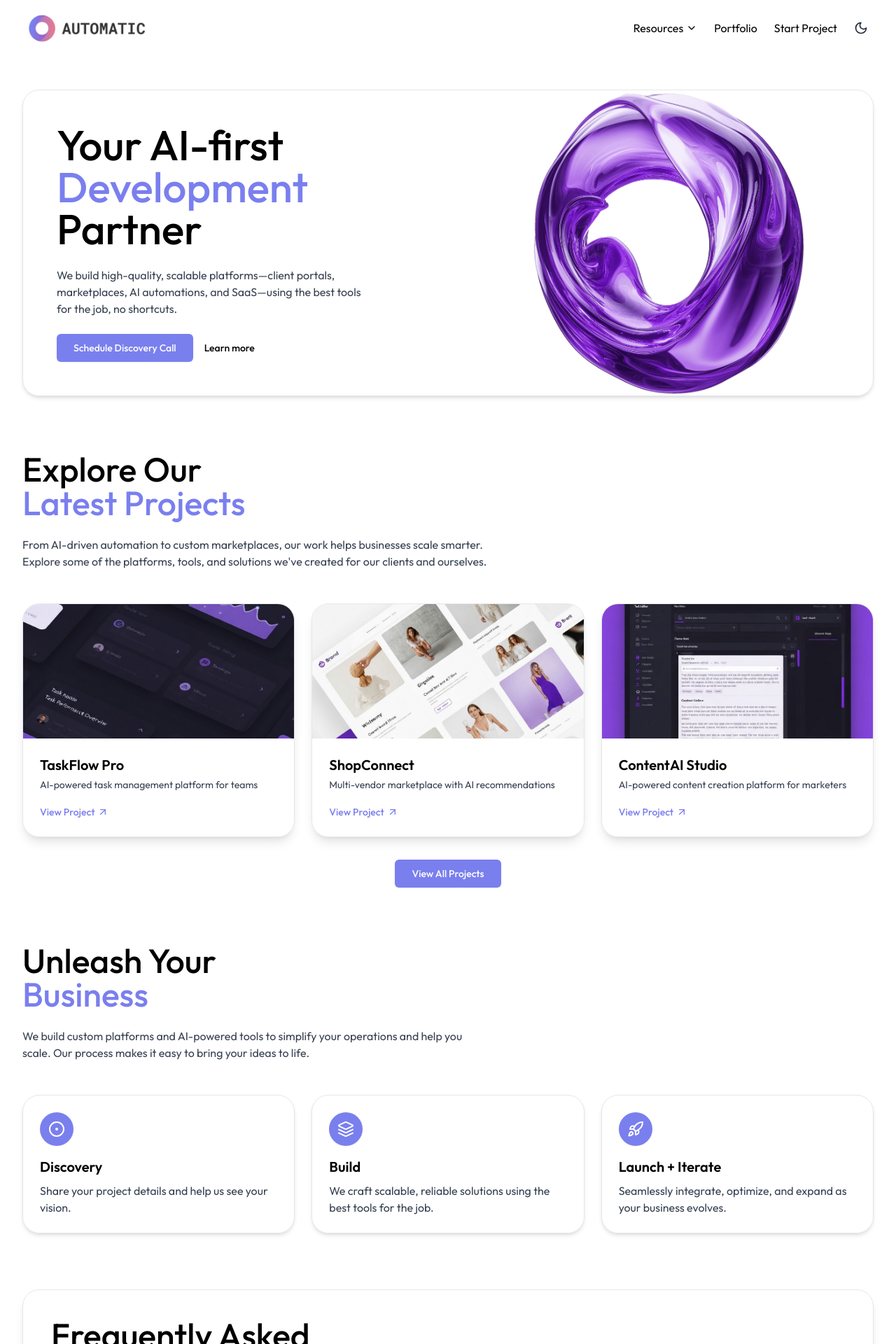
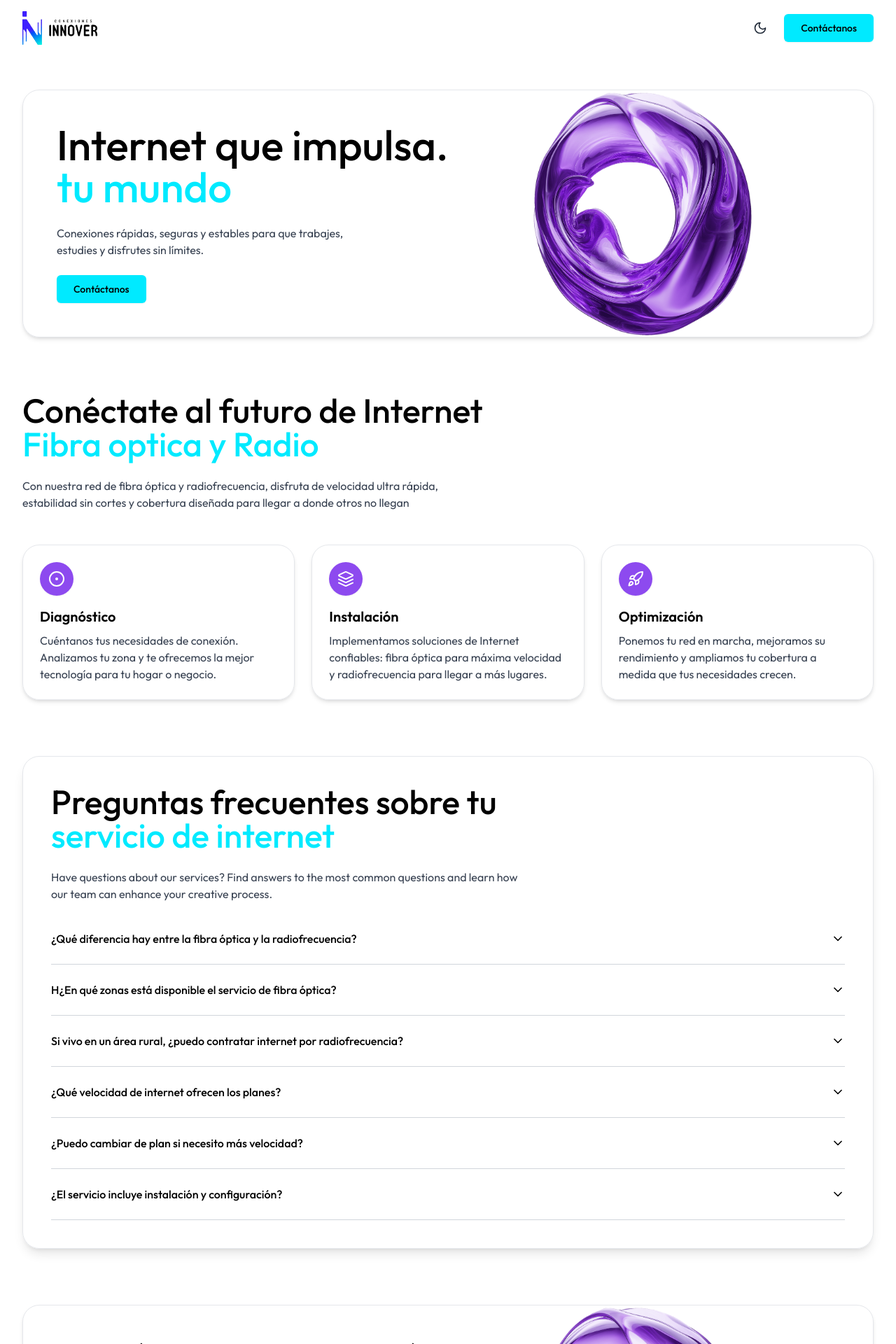
Before and after one commit to ArbCode27/Innover_landing, a Next.js app: page / in a window 1280 px wide. Shown: the top 1920 px of the page at 70% size. Built offline with nearby package versions, Linux system fonts and the light colour scheme.

Commit message:
finish web

```diff
--- a/app/layout.tsx
+++ b/app/layout.tsx
@@ -1,45 +1,49 @@
-import type React from "react"
-import type { Metadata } from "next"
-import { Outfit } from "next/font/google"
-import { ThemeProvider } from "@/components/theme-provider"
-import { Analytics } from "@vercel/analytics/react"
-import "@/components/landing-page/styles.css"
-import { Suspense } from "react"
-import "./globals.css"
+import type React from "react";
+import type { Metadata } from "next";
+import { Outfit } from "next/font/google";
+import { ThemeProvider } from "@/components/theme-provider";
+import { Analytics } from "@vercel/analytics/react";
+import "@/components/landing-page/styles.css";
+import { Suspense } from "react";
+import "./globals.css";
 
 const outfit = Outfit({
   subsets: ["latin"],
   display: "swap",
   weight: ["400", "500", "600", "700"],
   variable: "--font-outfit",
-})
+});
 
 export const metadata: Metadata = {
-  title: "Automatic - Your AI-first Development Partner",
-  description:
-    "We build high-quality, scalable platforms—client portals, marketplaces, AI automations, and SaaS—using the best tools for the job, no shortcuts.",
-  icons: {
-    icon: [{ url: "/automatic-favicon-no-bg.png", type: "image/png" }],
-    apple: [{ url: "/automatic-favicon-no-bg.png" }],
-  },
-    generator: 'v0.app'
-}
+  title: "Innover",
+  description: "Conectate a la mejor red de internet con nosotros.",
+  // icons: {
+  //   icon: [{ url: "/automatic-favicon-no-bg.png", type: "image/png" }],
+  //   apple: [{ url: "/automatic-favicon-no-bg.png" }],
+  // },
+  // generator: "v0.app",
+};
 
 export default function RootLayout({
   children,
 }: {
-  children: React.ReactNode
+  children: React.ReactNode;
 }) {
   return (
     <html lang="en" suppressHydrationWarning>
       <body className={outfit.className}>
         <Suspense fallback={null}>
-          <ThemeProvider attribute="class" defaultTheme="system" enableSystem disableTransitionOnChange>
+          <ThemeProvider
+            attribute="class"
+            defaultTheme="system"
+            enableSystem
+            disableTransitionOnChange
+          >
             {children}
           </ThemeProvider>
           <Analytics />
         </Suspense>
       </body>
     </html>
-  )
+  );
 }
--- a/components/landing-page/contact-form-button.tsx
+++ b/components/landing-page/contact-form-button.tsx
@@ -1,17 +1,23 @@
-"use client"
+"use client";
 
-import Link from "next/link"
-import type React from "react"
+import Link from "next/link";
+import type React from "react";
 
 interface ContactFormButtonProps {
-  className?: string
-  children?: React.ReactNode
+  className?: string;
+  children?: React.ReactNode;
 }
 
-export default function ContactFormButton({ className = "", children }: ContactFormButtonProps) {
+export default function ContactFormButton({
+  className = "",
+  children,
+}: ContactFormButtonProps) {
   return (
-    <Link href="/start" className={className || "btn-primary"}>
-      {children || "Schedule Discovery Call"}
+    <Link
+      href="/start"
+      className={className || "btn-primary text-black bg-[#00eaff]"}
+    >
+      {children || "Contáctanos"}
     </Link>
-  )
+  );
 }
--- a/components/landing-page/faq.tsx
+++ b/components/landing-page/faq.tsx
@@ -1,69 +1,75 @@
-"use client"
+"use client";
 
-import { useState } from "react"
-import { ChevronDown } from "lucide-react"
+import { useState } from "react";
+import { ChevronDown } from "lucide-react";
 
 const faqs = [
   {
     id: 1,
-    question: "What can I expect when we work together?",
+    question: "¿Qué diferencia hay entre la fibra óptica y la radiofrecuencia?",
     answer:
-      "We start with a discovery call to understand your needs, then provide a detailed proposal with timeline and cost estimates. Once approved, we begin development with regular updates and feedback sessions.",
+      "La fibra óptica ofrece velocidades más altas y conexión más estable, ideal para hogares y empresas con gran demanda de internet. La radiofrecuencia permite acceso en zonas donde no llega la fibra, siendo más flexible para áreas rurales o difíciles de cubrir con cableado.",
   },
   {
     id: 2,
-    question: "How long do projects take to build?",
+    question: "H¿En qué zonas está disponible el servicio de fibra óptica?",
     answer:
-      "Project timelines vary based on complexity. Simple websites might take 2-4 weeks, while complex platforms can take 3-6 months. We provide detailed timelines during the proposal phase.",
+      "El servicio de fibra óptica está disponible principalmente en áreas urbanas y suburbanas con cobertura de infraestructura. Puedes consultar la disponibilidad exacta ingresando tu dirección en nuestro sitio web o contactando a nuestro equipo de ventas.",
   },
   {
     id: 3,
-    question: "What tools do you use to build?",
+    question:
+      "Si vivo en un área rural, ¿puedo contratar internet por radiofrecuencia?",
     answer:
-      "We use modern frameworks like React, Next.js, and Node.js, along with AI tools and cloud services. Our stack is tailored to each project's specific requirements.",
+      "Sí, el internet por radiofrecuencia está diseñado para zonas rurales y lugares donde la fibra óptica no llega, ofreciendo conexión estable y velocidades competitivas.",
   },
   {
     id: 4,
-    question: "How much does a typical project cost?",
+    question: "¿Qué velocidad de internet ofrecen los planes?",
     answer:
-      "Project costs vary widely based on requirements. Simple websites start around $5,000, while complex platforms can range from $25,000 to $100,000+. We provide detailed quotes after our discovery process.",
+      "Ofrecemos distintos planes que se ajustan a tus necesidades, con velocidades desde [X Mbps] hasta [Y Mbps] tanto para fibra óptica como para radiofrecuencia. Puedes elegir el plan ideal según tu consumo y dispositivos conectados.",
   },
   {
     id: 5,
-    question: "How do you manage payments?",
+    question: "¿Puedo cambiar de plan si necesito más velocidad?",
     answer:
-      "We typically work with a 50% upfront deposit and the remaining 50% upon project completion. For larger projects, we may establish milestone-based payment schedules.",
+      "Sí, puedes actualizar o cambiar de plan en cualquier momento sin complicaciones. Nuestro equipo te guiará para ajustar tu servicio a tus necesidades.",
   },
   {
     id: 6,
-    question: "Can you manage my app's technical support with users?",
+    question: "¿El servicio incluye instalación y configuración?",
     answer:
-      "Yes, we offer ongoing technical support and maintenance packages. These can include user support, bug fixes, feature updates, and performance monitoring.",
+      "Sí, todos nuestros planes incluyen instalación profesional y configuración del equipo, asegurando que tu conexión funcione correctamente desde el primer día.",
   },
-]
+];
 
 export default function Faq() {
-  const [openItem, setOpenItem] = useState<number | null>(null)
+  const [openItem, setOpenItem] = useState<number | null>(null);
 
   const toggleItem = (id: number) => {
-    setOpenItem(openItem === id ? null : id)
-  }
+    setOpenItem(openItem === id ? null : id);
+  };
 
   return (
     <section id="faq" className="my-20">
       <div className="card p-8 md:p-10 shadow-lg">
         <h2 className="text-black dark:text-white mb-6 text-3xl md:text-4xl lg:text-5xl font-medium leading-tight">
-          Frequently Asked
-          <span className="block text-[#7A7FEE] dark:text-[#7A7FEE]">Questions</span>
+          Preguntas frecuentes sobre tu
+          <span className="block text-[#00eaff] dark:text-[#00eaff]">
+            servicio de internet
+          </span>
         </h2>
         <p className="mb-8 max-w-2xl text-gray-700 dark:text-gray-300">
-          Have questions about our services? Find answers to the most common questions and learn how our team can
-          enhance your creative process.
+          Have questions about our services? Find answers to the most common
+          questions and learn how our team can enhance your creative process.
         </p>
 
         <div className="space-y-4">
           {faqs.map((faq) => (
-            <div key={faq.id} className="border-b pb-4 border-gray-300 dark:border-gray-700">
+            <div
+              key={faq.id}
+              className="border-b pb-4 border-gray-300 dark:border-gray-700"
+            >
               <button
                 onClick={() => toggleItem(faq.id)}
                 className="flex justify-between items-center w-full text-left py-2 font-medium text-black dark:text-white hover:text-[#7A7FEE] dark:hover:text-[#7A7FEE] transition-colors"
@@ -72,11 +78,16 @@ export default function Faq() {
               >
                 <span className="font-medium">{faq.question}</span>
                 <ChevronDown
-                  className={`w-5 h-5 transition-transform ${openItem === faq.id ? "rotate-180 text-[#7A7FEE]" : ""}`}
+                  className={`w-5 h-5 transition-transform ${
+                    openItem === faq.id ? "rotate-180 text-[#00eaff]" : ""
+                  }`}
                 />
               </button>
               {openItem === faq.id && (
-                <div id={`faq-answer-${faq.id}`} className="mt-2 text-gray-700 dark:text-gray-300">
+                <div
+                  id={`faq-answer-${faq.id}`}
+                  className="mt-2 text-gray-700 dark:text-gray-300"
+                >
                   {faq.answer}
                 </div>
               )}
@@ -85,5 +96,5 @@ export default function Faq() {
         </div>
       </div>
     </section>
-  )
+  );
 }
--- a/components/landing-page/footer.tsx
+++ b/components/landing-page/footer.tsx
@@ -1,21 +1,22 @@
-"use client"
+"use client";
 
-import Link from "next/link"
-import Image from "next/image"
-import { useTheme } from "next-themes"
-import { useState, useEffect } from "react"
+import Link from "next/link";
+import Image from "next/image";
+import { useTheme } from "next-themes";
+import { useState, useEffect } from "react";
 
 export default function Footer() {
-  const { resolvedTheme } = useTheme()
-  const [mounted, setMounted] = useState(false)
+  const { resolvedTheme } = useTheme();
+  const [mounted, setMounted] = useState(false);
 
   // Ensure component is mounted before rendering theme-dependent elements
   useEffect(() => {
-    setMounted(true)
-  }, [])
+    setMounted(true);
+  }, []);
 
   // Determine which logo to show based on theme
-  const logoSrc = mounted && resolvedTheme === "dark" ? "/logo-light.png" : "/logo-dark.png"
+  const logoSrc =
+    mounted && resolvedTheme === "dark" ? "/innover.png" : "/innover.png";
 
   return (
     <footer className="container py-8 border-t border-gray-200 dark:border-gray-800">
@@ -34,13 +35,14 @@ export default function Footer() {
           )}
         </Link>
         <p className="text-sm text-gray-600 dark:text-gray-400 max-w-md mx-auto mb-8">
-          Your AI-first development partner building high-quality, scalable platforms.
+          Tu socio tecnológico en internet, innovación y conectividad sin
+          límites.
         </p>
 
         <p className="text-sm text-gray-500 dark:text-gray-400">
-          © {new Date().getFullYear()} Automatic. All rights reserved.
+          © {new Date().getFullYear()} Todos los derechos reservados.
         </p>
       </div>
     </footer>
-  )
+  );
 }
--- a/components/landing-page/header.tsx
+++ b/components/landing-page/header.tsx
@@ -1,72 +1,78 @@
-"use client"
+"use client";
 
-import type React from "react"
+import type React from "react";
 
-import { useState, useEffect } from "react"
-import Image from "next/image"
-import Link from "next/link"
-import { usePathname, useRouter } from "next/navigation"
-import { Menu } from "lucide-react"
-import ThemeToggle from "./theme-toggle"
-import { useTheme } from "next-themes"
-import NavDropdown from "./nav-dropdown"
-import MobileMenu from "./mobile-menu"
-import { resourcesDropdownData } from "./nav-data"
+import { useState, useEffect } from "react";
+import Image from "next/image";
+import Link from "next/link";
+import { usePathname, useRouter } from "next/navigation";
+import { Menu } from "lucide-react";
+import ThemeToggle from "./theme-toggle";
+import { useTheme } from "next-themes";
+import MobileMenu from "./mobile-menu";
+import ContactFormButton from "./contact-form-button";
 
 export default function Header() {
-  const [mobileMenuOpen, setMobileMenuOpen] = useState(false)
-  const [isScrolled, setIsScrolled] = useState(false)
-  const [mounted, setMounted] = useState(false)
-  const { resolvedTheme } = useTheme()
-  const pathname = usePathname()
-  const router = useRouter()
+  const [mobileMenuOpen, setMobileMenuOpen] = useState(false);
+  const [isScrolled, setIsScrolled] = useState(false);
+  const [mounted, setMounted] = useState(false);
+  const { resolvedTheme } = useTheme();
+  const pathname = usePathname();
+  const router = useRouter();
 
   // Ensure component is mounted before rendering theme-dependent elements
   useEffect(() => {
-    setMounted(true)
-  }, [])
+    setMounted(true);
+  }, []);
 
   useEffect(() => {
     const handleScroll = () => {
       // Update header background when scrolled
       if (window.scrollY > 10) {
-        setIsScrolled(true)
+        setIsScrolled(true);
       } else {
-        setIsScrolled(false)
+        setIsScrolled(false);
       }
-    }
+    };
 
-    window.addEventListener("scroll", handleScroll)
+    window.addEventListener("scroll", handleScroll);
 
     // Initial check in case page is loaded scrolled down
-    handleScroll()
+    handleScroll();
 
     return () => {
-      window.removeEventListener("scroll", handleScroll)
-    }
-  }, [])
+      window.removeEventListener("scroll", handleScroll);
+    };
+  }, []);
 
   // Handle logo click with theme preservation
   const handleLogoClick = (e: React.MouseEvent) => {
-    e.preventDefault()
+    e.preventDefault();
 
     // Use router.push instead of Link's default behavior
-    router.push("/")
-  }
+    router.push("/");
+  };
 
   // Determine which logo to show based on theme
-  const logoSrc = mounted && resolvedTheme === "dark" ? "/logo-light.png" : "/logo-dark.png"
+  const logoSrc =
+    mounted && resolvedTheme === "dark" ? "/innover.png" : "/innover.png";
 
   return (
     <>
       <header
         className={`sticky top-0 z-40 w-full transition-all duration-200 ${
-          isScrolled ? "bg-white/90 dark:bg-[#111111]/90 backdrop-blur-sm shadow-sm" : "bg-transparent"
+          isScrolled
+            ? "bg-[#f2f2f2]/40 dark:bg-[#f2f2f2]/40 backdrop-blur-sm shadow-sm"
+            : "bg-transparent"
         }`}
       >
         <div className="container py-4">
           <div className="flex items-center justify-between">
-            <Link href="/" className="flex items-center" onClick={handleLogoClick}>
+            <Link
+              href="/"
+              className="flex items-center"
+              onClick={handleLogoClick}
+            >
               {/* Use a div with the same dimensions during SSR to prevent layout shift */}
               {mounted ? (
                 <Image
@@ -84,7 +90,7 @@ export default function Header() {
 
             <div className="flex items-center space-x-4">
               {/* Desktop Navigation */}
-              <nav className="hidden md:block">
+              {/* <nav className="hidden md:block">
                 <ul className="flex space-x-6">
                   <li className="hidden md:block">
                     <NavDropdown
@@ -119,9 +125,10 @@ export default function Header() {
                     </Link>
                   </li>
                 </ul>
-              </nav>
+              </nav> */}
 
               <ThemeToggle />
+              <ContactFormButton />
 
               {/* Mobile Menu Button */}
               <button
@@ -137,7 +144,10 @@ export default function Header() {
       </header>
 
       {/* Mobile Menu */}
-      <MobileMenu isOpen={mobileMenuOpen} onClose={() => setMobileMenuOpen(false)} />
+      <MobileMenu
+        isOpen={mobileMenuOpen}
+        onClose={() => setMobileMenuOpen(false)}
+      />
     </>
-  )
+  );
 }
--- a/components/landing-page/hero.tsx
+++ b/components/landing-page/hero.tsx
@@ -1,5 +1,5 @@
-import Image from "next/image"
-import ContactFormButton from "./contact-form-button"
+import Image from "next/image";
+import ContactFormButton from "./contact-form-button";
 
 export default function Hero() {
   return (
@@ -8,19 +8,17 @@ export default function Hero() {
         {/* Text content - takes full width on mobile */}
         <div className="w-full md:w-3/5 z-10">
           <h1 className="text-black dark:text-white text-4xl md:text-5xl lg:text-6xl font-medium leading-tight">
-            Your AI-first
-            <span className="block text-[#7A7FEE] dark:text-[#7A7FEE]">Development</span>
-            Partner
+            Internet que impulsa.
+            <span className="block text-[#00eaff] dark:text-[#00eaff]">
+              tu mundo
+            </span>
           </h1>
           <p className="my-6 text-sm md:text-base max-w-md text-gray-700 dark:text-gray-300">
-            We build high-quality, scalable platforms—client portals, marketplaces, AI automations, and SaaS—using the
-            best tools for the job, no shortcuts.
+            Conexiones rápidas, seguras y estables para que trabajes, estudies y
+            disfrutes sin límites.
           </p>
           <div className="flex flex-wrap items-center gap-4">
             <ContactFormButton />
-            <a href="#services" className="btn-secondary text-black dark:text-white">
-              Learn more
-            </a>
           </div>
         </div>
 
@@ -36,5 +34,5 @@ export default function Hero() {
         </div>
       </div>
     </section>
-  )
+  );
 }
--- a/components/landing-page/index.tsx
+++ b/components/landing-page/index.tsx
@@ -1,30 +1,43 @@
-import Header from "./header"
-import Hero from "./hero"
-import Projects from "./projects"
-import Services from "./services"
-import Faq from "./faq"
-import CallToAction from "./call-to-action"
-import Footer from "./footer"
-import ContactFormButton from "./contact-form-button"
-import StartProject from "./start-project"
-import type { LandingPageProps } from "./types"
+import Header from "./header";
+import Hero from "./hero";
+import Projects from "./projects";
+import Services from "./services";
+import Faq from "./faq";
+import CallToAction from "./call-to-action";
+import Footer from "./footer";
+import ContactFormButton from "./contact-form-button";
+import StartProject from "./start-project";
+import type { LandingPageProps } from "./types";
 
 // Export individual components for flexible usage
-export { Header, Hero, Projects, Services, Faq, CallToAction, Footer, ContactFormButton, StartProject }
+export {
+  Header,
+  Hero,
+  Projects,
+  Services,
+  Faq,
+  CallToAction,
+  Footer,
+  ContactFormButton,
+  StartProject,
+};
 
 // Main component that combines all sections
-export default function LandingPage({ showHeader = true, showFooter = true }: LandingPageProps) {
+export default function LandingPage({
+  showHeader = true,
+  showFooter = true,
+}: LandingPageProps) {
   return (
     <main className="min-h-screen bg-white dark:bg-[#111111]">
       {showHeader && <Header />}
       <div className="container pt-4">
         <Hero />
-        <Projects />
+        {/* <Projects /> */}
         <Services />
         <Faq />
         <CallToAction />
       </div>
       {showFooter && <Footer />}
     </main>
-  )
+  );
 }
--- a/components/landing-page/services.tsx
+++ b/components/landing-page/services.tsx
@@ -1,52 +1,67 @@
-import { CircleDot, Layers, Rocket } from "lucide-react"
+import { CircleDot, Layers, Rocket } from "lucide-react";
 
 const services = [
   {
     id: 1,
-    title: "Discovery",
-    description: "Share your project details and help us see your vision.",
+    title: "Diagnóstico",
+    description:
+      "Cuéntanos tus necesidades de conexión. Analizamos tu zona y te ofrecemos la mejor tecnología para tu hogar o negocio.",
     icon: CircleDot,
-    color: "bg-[#7A7FEE]",
+    color: "bg-[#8d4aef]",
   },
   {
     id: 2,
-    title: "Build",
-    description: "We craft scalable, reliable solutions using the best tools for the job.",
+    title: "Instalación",
+    description:
+      "Implementamos soluciones de Internet confiables: fibra óptica para máxima velocidad y radiofrecuencia para llegar a más lugares.",
     icon: Layers,
-    color: "bg-[#7A7FEE]",
+    color: "bg-[#8d4aef]",
   },
   {
     id: 3,
-    title: "Launch + Iterate",
-    description: "Seamlessly integrate, optimize, and expand as your business evolves.",
+    title: "Optimización",
+    description:
+      "Ponemos tu red en marcha, mejoramos su rendimiento y ampliamos tu cobertura a medida que tus necesidades crecen.",
     icon: Rocket,
-    color: "bg-[#7A7FEE]",
+    color: "bg-[#8d4aef]",
   },
-]
+];
 
 export default function Services() {
   return (
     <section id="services" className="my-20">
       <h2 className="text-black dark:text-white mb-6 text-3xl md:text-4xl lg:text-5xl font-medium leading-tight">
-        Unleash Your
-        <span className="block text-[#7A7FEE] dark:text-[#7A7FEE]">Business</span>
+        Conéctate al futuro de Internet
+        <span className="block text-[#00eaff] dark:text-[#00eaff]">
+          Fibra optica y Radio
+        </span>
       </h2>
       <p className="mb-12 max-w-2xl text-gray-700 dark:text-gray-300">
-        We build custom platforms and AI-powered tools to simplify your operations and help you scale. Our process makes
-        it easy to bring your ideas to life.
+        Con nuestra red de fibra óptica y radiofrecuencia, disfruta de velocidad
+        ultra rápida, estabilidad sin cortes y cobertura diseñada para llegar a
+        donde otros no llegan
       </p>
 
       <div className="grid grid-cols-1 md:grid-cols-3 gap-6">
         {services.map((service) => (
-          <div key={service.id} className="card p-6 shadow-md hover:shadow-lg transition-shadow duration-300">
-            <div className={`${service.color} w-12 h-12 rounded-full flex items-center justify-center mb-4 shadow-sm`}>
+          <div
+            key={service.id}
+            className="card p-6 shadow-md hover:shadow-lg transition-shadow duration-300"
+          >
+            <div
+              className={`${service.color} w-12 h-12 rounded-full flex items-center justify-center mb-4 shadow-sm`}
+            >
               <service.icon className="w-6 h-6 text-white" />
             </div>
-            <h3 className="text-xl font-semibold mb-2 text-black dark:text-white">{service.title}</h3>
-            <p className="text-gray-700 dark:text-gray-300">{service.description}</p>
+            <h3 className="text-xl font-semibold mb-2 text-black dark:text-white">
+              {service.title}
+            </h3>
+            <p className="text-gray-700 dark:text-gray-300">
+              {service.description}
+            </p>
           </div>
         ))}
       </div>
     </section>
-  )
+  );
 }
--- a/tailwind.config.ts
+++ b/tailwind.config.ts
@@ -1,4 +1,4 @@
-import type { Config } from "tailwindcss"
+import type { Config } from "tailwindcss";
 
 const config: Config = {
   content: [
@@ -17,12 +17,12 @@ const config: Config = {
         background: "hsl(var(--background))",
         foreground: "hsl(var(--foreground))",
         primary: {
-          DEFAULT: "hsl(var(--primary))",
-          foreground: "hsl(var(--primary-foreground))",
+          DEFAULT: "#1d00fa",
+          foreground: "#1d00fa",
         },
         secondary: {
-          DEFAULT: "hsl(var(--secondary))",
-          foreground: "hsl(var(--secondary-foreground))",
+          DEFAULT: "#8d4aef",
+          foreground: "#8d4aef",
         },
         destructive: {
           DEFAULT: "hsl(var(--destructive))",
@@ -33,8 +33,8 @@ const config: Config = {
           foreground: "hsl(var(--muted-foreground))",
         },
         accent: {
-          DEFAULT: "hsl(var(--accent))",
-          foreground: "hsl(var(--accent-foreground))",
+          DEFAULT: "#00eaff",
+          foreground: "#00eaff",
         },
         popover: {
           DEFAULT: "hsl(var(--popover))",
@@ -97,6 +97,6 @@ const config: Config = {
     },
   },
   plugins: [require("@tailwindcss/typography"), require("tailwindcss-animate")],
-}
+};
 
-export default config
+export default config;
```
Also changed, not shown: components/landing-page/call-to-action.tsx (+16 -10 lines), components/landing-page/README.md (deleted), public/innover.png (added).
